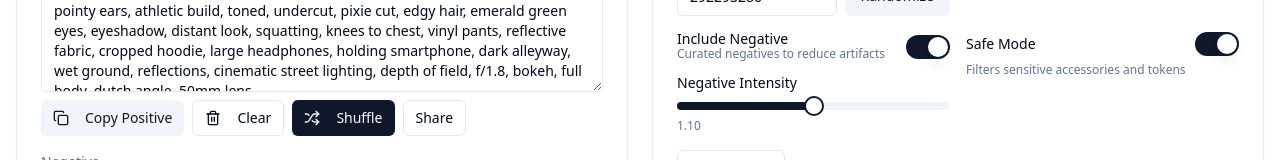
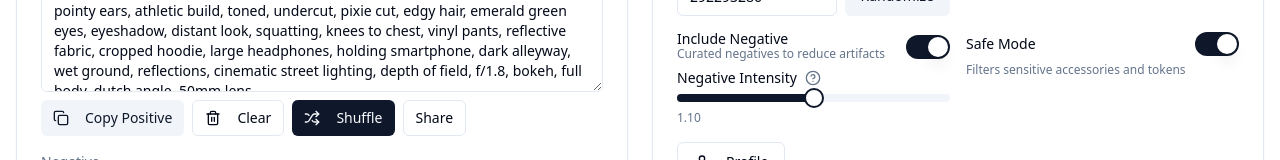
Before and after one commit to travisgalt/PromptParser1.1, a React (Vite) app: page / in a window 1280 px wide. Shown: the part 214-374 px from the top of the page. Built offline with nearby package versions, Linux system fonts and the light colour scheme; no server answers; the database is empty.

Commit message:
[dyad] wrote 1 file(s)

```diff
--- a/src/components/generator/PromptControls.tsx
+++ b/src/components/generator/PromptControls.tsx
@@ -8,8 +8,14 @@ import { Switch } from "@/components/ui/switch";
 import { Slider } from "@/components/ui/slider";
 import { Button } from "@/components/ui/button";
 import { RadioGroup, RadioGroupItem } from "@/components/ui/radio-group";
-import { User } from "lucide-react";
+import { User, HelpCircle } from "lucide-react";
 import { useNavigate } from "react-router-dom";
+import {
+  Tooltip,
+  TooltipContent,
+  TooltipProvider,
+  TooltipTrigger,
+} from "@/components/ui/tooltip";
 
 export type ControlsState = {
   seed: number;
@@ -90,7 +96,21 @@ export const PromptControls: React.FC<Props> = ({
               />
             </div>
             <div className="space-y-2">
-              <Label>Negative Intensity</Label>
+              <div className="flex items-center gap-2">
+                <Label>Negative Intensity</Label>
+                <TooltipProvider>
+                  <Tooltip>
+                    <TooltipTrigger asChild>
+                      <HelpCircle className="h-4 w-4 text-muted-foreground cursor-help" />
+                    </TooltipTrigger>
+                    <TooltipContent>
+                      <p className="max-w-xs">
+                        Controls the strength of negative prompts. Higher values (e.g. 1.3) tell the AI to avoid these concepts more aggressively.
+                      </p>
+                    </TooltipContent>
+                  </Tooltip>
+                </TooltipProvider>
+              </div>
               <Slider
                 min={0.8}
                 max={1.4}
```
